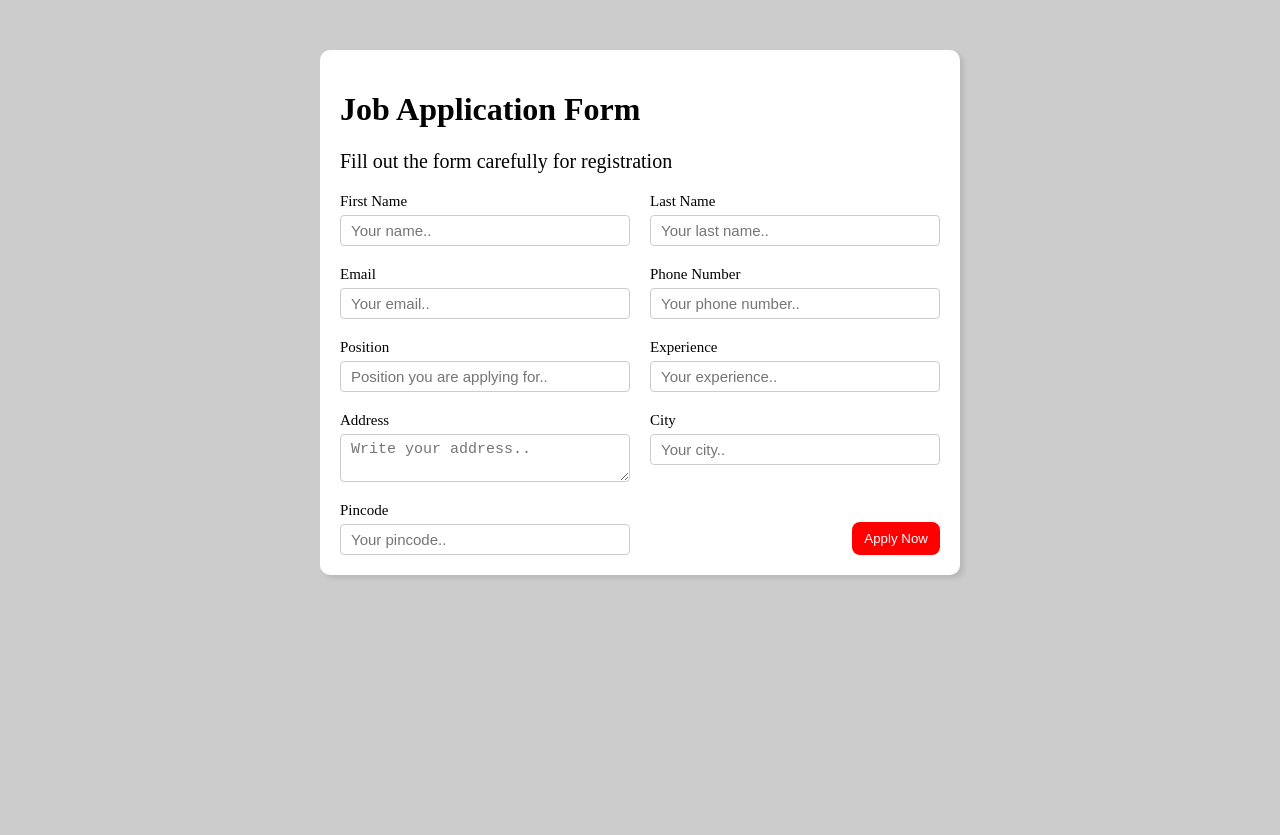
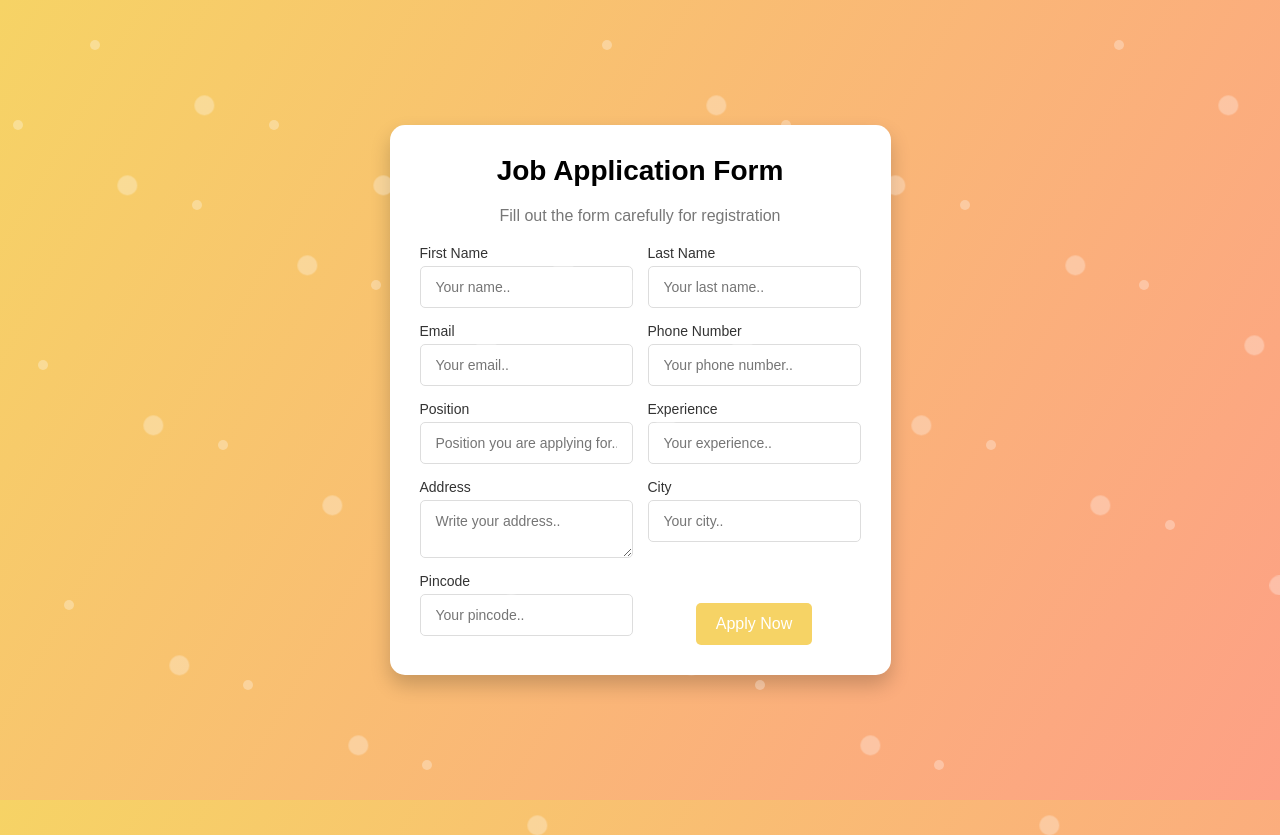
Before and after one commit to teerthjj912/Job-Application-Form, a plain HTML site: page index.html in a window 1280 px wide. Before the commit the page ends 800 px from the top, so only its background shows below. Drawn offline with Linux system fonts and the light colour scheme; a script that the page names is missing.

Commit message:
style.css

```diff
--- a/style.css
+++ b/style.css
@@ -1,91 +1,355 @@
-//CSS Styling file for the Job Application Form
 * {
   margin: 0;
   padding: 0;
   box-sizing: border-box;
+  font-family: "Arial", sans-serif;
 }
 
 body {
-  background-color: #ccc;
+  background: linear-gradient(120deg, #f6d365 0%, #fda085 100%);
+  display: flex;
+  justify-content: center;
+  align-items: center;
+  min-height: 100vh;
+  overflow: hidden;
+  position: relative;
+  padding: 50px;
 }
+
 .container {
   max-width: 900px;
   margin: 0 auto;
+  padding: 20px;
 }
 
 .apply_box {
   max-width: 600px;
-  padding: 20px;
+  padding: 30px;
   background-color: white;
   margin: 0 auto;
-  margin-top: 50px;
-  box-shadow: 4px 3px 5px rgba(1, 1, 1, 0.1);
-  border-radius: 10px;
+  box-shadow: 0px 10px 20px rgba(0, 0, 0, 0.2);
+  border-radius: 15px;
+  text-align: center;
+  overflow-y: auto;
+  max-height: calc(
+    100vh - 100px
+  ); /* Ensures the box fits within the viewport */
+}
+
+.apply_box h1 {
+  font-size: 28px;
+  margin-bottom: 20px;
 }
 
 .title_small {
-  font-size: 20px;
+  font-size: 16px;
+  color: #777;
 }
 
 .form_container {
   margin-top: 20px;
   display: grid;
-  grid-template-columns: repeat(auto-fit, minmax(200px, 1fr));
-  gap: 20px;
+  grid-template-columns: 1fr;
+  gap: 15px;
 }
+
 .form_control {
   display: flex;
   flex-direction: column;
+  text-align: left;
 }
 
 label {
-  font-size: 15px;
+  font-size: 14px;
   margin-bottom: 5px;
+  color: #333;
 }
 
 input,
 select,
 textarea {
-  padding: 6px 10px;
-  border: 1px solid #ccc;
-  border-radius: 4px;
-  font-size: 15px;
+  padding: 12px 15px;
+  border: 1px solid #ddd;
+  border-radius: 5px;
+  font-size: 14px;
+  transition: border-color 0.3s;
 }
 
-input:focus {
-  outline-color: red;
+input:focus,
+select:focus,
+textarea:focus {
+  border-color: #fda085;
 }
 
 .button_container {
   display: flex;
+  justify-content: center;
+  margin-top: 30px;
+}
 
-  justify-content: flex-end;
-  margin-top: 20px;
+button {
+  background-color: #f6d365;
+  border: none;
+  padding: 12px 20px;
+  color: white;
+  font-size: 16px;
+  border-radius: 5px;
+  cursor: pointer;
+  transition: background-color 0.3s;
 }
-button {
-  background-color: red;
-  border: transparent solid 2px;
-  padding: 5px 10px;
-  color: white;
-  border-radius: 8px;
-  transition: 0.3s ease-in;
+
+button:hover {
+  background-color: #fda085;
 }
-button:hover {
-  background-color: #ccc;
-  border: 2px solid red;
-  color: black;
-  transition: 0.3s ease-out;
-  cursor: pointer;
+
+.textarea_control {
+  grid-column: 1 / -1;
 }
-.textarea_control {
-  grid-column: 1 / span 2;
-}
+
 .textarea_control textarea {
   width: 100%;
+  resize: vertical;
 }
 
-@media (max-width: 460px) {
+@media (min-width: 768px) {
+  .form_container {
+    grid-template-columns: repeat(2, 1fr);
+  }
+
   .textarea_control {
-    grid-column: 1 / span 1;
+    grid-column: 1 / -1;
   }
 }
+
+/* Polka Dot Animation */
+@keyframes polka_move {
+  0% {
+    transform: translate(0, 0);
+  }
+  50% {
+    transform: translate(20px, 20px);
+  }
+  100% {
+    transform: translate(0, 0);
+  }
+}
+
+.dot {
+  position: absolute;
+  background-color: rgba(255, 255, 255, 0.3);
+  border-radius: 50%;
+  animation: polka_move 3s infinite ease-in-out alternate;
+}
+
+.dot:nth-child(odd) {
+  width: 10px;
+  height: 10px;
+  animation-duration: 2.5s;
+}
+
+.dot:nth-child(even) {
+  width: 20px;
+  height: 20px;
+  animation-duration: 3s;
+}
+
+.dot:nth-child(1) {
+  top: 5%;
+  left: 7%;
+}
+.dot:nth-child(2) {
+  top: 10%;
+  left: 14%;
+}
+.dot:nth-child(3) {
+  top: 15%;
+  left: 21%;
+}
+.dot:nth-child(4) {
+  top: 20%;
+  left: 28%;
+}
+.dot:nth-child(5) {
+  top: 25%;
+  left: 35%;
+}
+.dot:nth-child(6) {
+  top: 30%;
+  left: 42%;
+}
+.dot:nth-child(7) {
+  top: 35%;
+  left: 49%;
+}
+.dot:nth-child(8) {
+  top: 40%;
+  left: 56%;
+}
+.dot:nth-child(9) {
+  top: 45%;
+  left: 63%;
+}
+.dot:nth-child(10) {
+  top: 50%;
+  left: 70%;
+}
+.dot:nth-child(11) {
+  top: 55%;
+  left: 77%;
+}
+.dot:nth-child(12) {
+  top: 60%;
+  left: 84%;
+}
+.dot:nth-child(13) {
+  top: 65%;
+  left: 91%;
+}
+.dot:nth-child(14) {
+  top: 70%;
+  left: 98%;
+}
+.dot:nth-child(15) {
+  top: 75%;
+  left: 5%;
+}
+.dot:nth-child(16) {
+  top: 80%;
+  left: 12%;
+}
+.dot:nth-child(17) {
+  top: 85%;
+  left: 19%;
+}
+.dot:nth-child(18) {
+  top: 90%;
+  left: 26%;
+}
+.dot:nth-child(19) {
+  top: 95%;
+  left: 33%;
+}
+.dot:nth-child(20) {
+  top: 100%;
+  left: 40%;
+}
+.dot:nth-child(21) {
+  top: 5%;
+  left: 47%;
+}
+.dot:nth-child(22) {
+  top: 10%;
+  left: 54%;
+}
+.dot:nth-child(23) {
+  top: 15%;
+  left: 61%;
+}
+.dot:nth-child(24) {
+  top: 20%;
+  left: 68%;
+}
+.dot:nth-child(25) {
+  top: 25%;
+  left: 75%;
+}
+.dot:nth-child(26) {
+  top: 30%;
+  left: 82%;
+}
+.dot:nth-child(27) {
+  top: 35%;
+  left: 89%;
+}
+.dot:nth-child(28) {
+  top: 40%;
+  left: 96%;
+}
+.dot:nth-child(29) {
+  top: 45%;
+  left: 3%;
+}
+.dot:nth-child(30) {
+  top: 50%;
+  left: 10%;
+}
+.dot:nth-child(31) {
+  top: 55%;
+  left: 17%;
+}
+.dot:nth-child(32) {
+  top: 60%;
+  left: 24%;
+}
+.dot:nth-child(33) {
+  top: 65%;
+  left: 31%;
+}
+.dot:nth-child(34) {
+  top: 70%;
+  left: 38%;
+}
+.dot:nth-child(35) {
+  top: 75%;
+  left: 45%;
+}
+.dot:nth-child(36) {
+  top: 80%;
+  left: 52%;
+}
+.dot:nth-child(37) {
+  top: 85%;
+  left: 59%;
+}
+.dot:nth-child(38) {
+  top: 90%;
+  left: 66%;
+}
+.dot:nth-child(39) {
+  top: 95%;
+  left: 73%;
+}
+.dot:nth-child(40) {
+  top: 100%;
+  left: 80%;
+}
+.dot:nth-child(41) {
+  top: 5%;
+  left: 87%;
+}
+.dot:nth-child(42) {
+  top: 10%;
+  left: 94%;
+}
+.dot:nth-child(43) {
+  top: 15%;
+  left: 1%;
+}
+.dot:nth-child(44) {
+  top: 20%;
+  left: 8%;
+}
+.dot:nth-child(45) {
+  top: 25%;
+  left: 15%;
+}
+.dot:nth-child(46) {
+  top: 30%;
+  left: 22%;
+}
+.dot:nth-child(47) {
+  top: 35%;
+  left: 29%;
+}
+.dot:nth-child(48) {
+  top: 40%;
+  left: 36%;
+}
+.dot:nth-child(49) {
+  top: 45%;
+  left: 43%;
+}
+.dot:nth-child(50) {
+  top: 50%;
+  left: 50%;
+}
```
